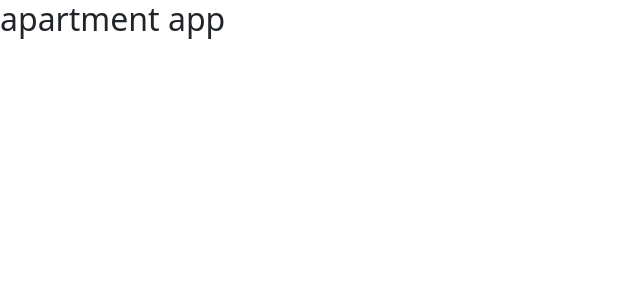
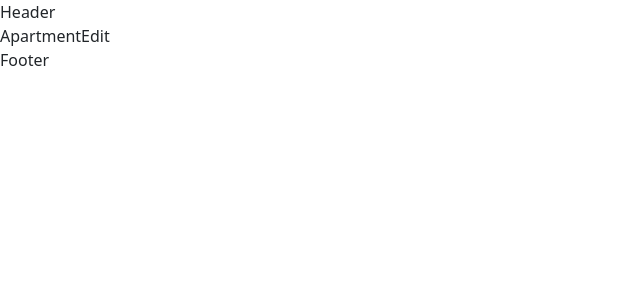
Before and after one commit to learn-academy-2023-delta/apartment-app-frontend-migueljesuschrist, a React (Create React App) app: page /apartmentedit in a window 1280 px wide. Shown: the top 300 px of the page, without its empty margins (0-640 px from the left). Built offline with nearby package versions, Linux system fonts and the light colour scheme.

Commit message:
react components done

```diff
--- a/src/App.js
+++ b/src/App.js
@@ -1,7 +1,19 @@
 import React, { useState } from 'react';
 import './App.css';
+import {Routes, Route} from 'react-router-dom'
 import mockApartments from './mockApartments';
 import mockUsers from './mockUsers';
+import Header from './components/Header'
+import Footer from './components/Footer'
+import Home from './pages/Home'
+import SignUp from './pages/SignUp'
+import SignIn from './pages/SignIn'
+import ApartmentIndex from './pages/ApartmentIndex'
+import ApartmentShow from './pages/ApartmentShow'
+import ApartmentProtectedIndex from './pages/ApartmentProtectedIndex'
+import ApartmentEdit from './pages/ApartmentEdit'
+import NotFound from './pages/NotFound'
+import ApartmentNew from './pages/ApartmentNew'
 
 const App =() => {
   const [currentUser, setCurrentUser] = useState(mockUsers[0])
@@ -9,9 +21,19 @@ const App =() => {
 
   return (
     <>
-
-    <h2>apartment app</h2>
-
+    <Header />
+    <Routes>
+      <Route path= "/" element={<Home />} />
+      <Route path= "/signup" element={<SignUp />}/>
+      <Route path= "/signin" element={<SignIn />}/>
+      <Route path= "/apartmentindex" element={<ApartmentIndex />}/>
+      <Route path= "/apartmentshow" element={<ApartmentShow />}/>
+      <Route path= "/apartmentprotectedindex" element={<ApartmentProtectedIndex />}/>
+      <Route path= "/apartmentnew" element={<ApartmentNew />}/>
+      <Route path= "/apartmentedit" element={<ApartmentEdit />}/>
+      <Route path= "/*" element={<NotFound />}/>
+    </Routes>
+    <Footer />
     </>
   );
 }
--- /dev/null
+++ b/src/components/Footer.js
@@ -0,0 +1,9 @@
+import React from 'react'
+
+const Footer = () => {
+  return (
+    <div>Footer</div>
+  )
+}
+
+export default Footer
--- /dev/null
+++ b/src/components/Header.js
@@ -0,0 +1,9 @@
+import React from 'react'
+
+const Header = () => {
+  return (
+    <div>Header</div>
+  )
+}
+
+export default Header
--- /dev/null
+++ b/src/pages/ApartmentEdit.js
@@ -0,0 +1,9 @@
+import React from 'react'
+
+const ApartmentEdit = () => {
+  return (
+    <div>ApartmentEdit</div>
+  )
+}
+
+export default ApartmentEdit
--- /dev/null
+++ b/src/pages/ApartmentIndex.js
@@ -0,0 +1,9 @@
+import React from 'react'
+
+const ApartmentIndex = () => {
+  return (
+    <div>ApartmentIndex</div>
+  )
+}
+
+export default ApartmentIndex
--- /dev/null
+++ b/src/pages/ApartmentNew.js
@@ -0,0 +1,9 @@
+import React from 'react'
+
+const ApartmentNew = () => {
+  return (
+    <div>ApartmentNew</div>
+  )
+}
+
+export default ApartmentNew
--- /dev/null
+++ b/src/pages/ApartmentProtectedIndex.js
@@ -0,0 +1,9 @@
+import React from 'react'
+
+const ApartmentProtectedIndex = () => {
+  return (
+    <div>ApartmentProtectedIndex</div>
+  )
+}
+
+export default ApartmentProtectedIndex
--- /dev/null
+++ b/src/pages/ApartmentShow.js
@@ -0,0 +1,9 @@
+import React from 'react'
+
+const ApartmentShow = () => {
+  return (
+    <div>ApartmentShow</div>
+  )
+}
+
+export default ApartmentShow
--- /dev/null
+++ b/src/pages/Home.js
@@ -0,0 +1,9 @@
+import React from 'react'
+
+const Home = () => {
+  return (
+    <div>Home</div>
+  )
+}
+
+export default Home
--- /dev/null
+++ b/src/pages/NotFound.js
@@ -0,0 +1,9 @@
+import React from 'react'
+
+const NotFound = () => {
+  return (
+    <div>NotFound</div>
+  )
+}
+
+export default NotFound
--- /dev/null
+++ b/src/pages/SignIn.js
@@ -0,0 +1,9 @@
+import React from 'react'
+
+const SignIn = () => {
+  return (
+    <div>SignIn</div>
+  )
+}
+
+export default SignIn
--- /dev/null
+++ b/src/pages/SignUp.js
@@ -0,0 +1,9 @@
+import React from 'react'
+
+const SignUp = () => {
+  return (
+    <div>SignUp</div>
+  )
+}
+
+export default SignUp
```
